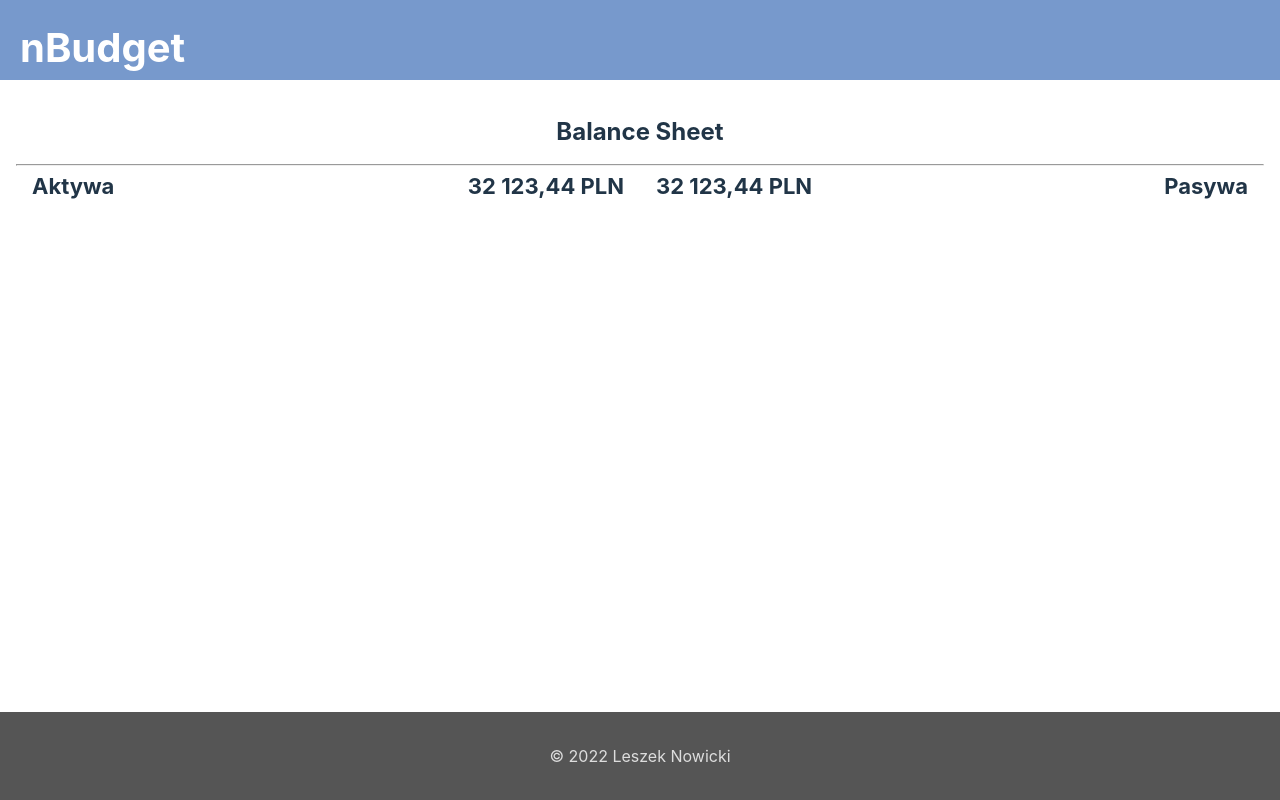
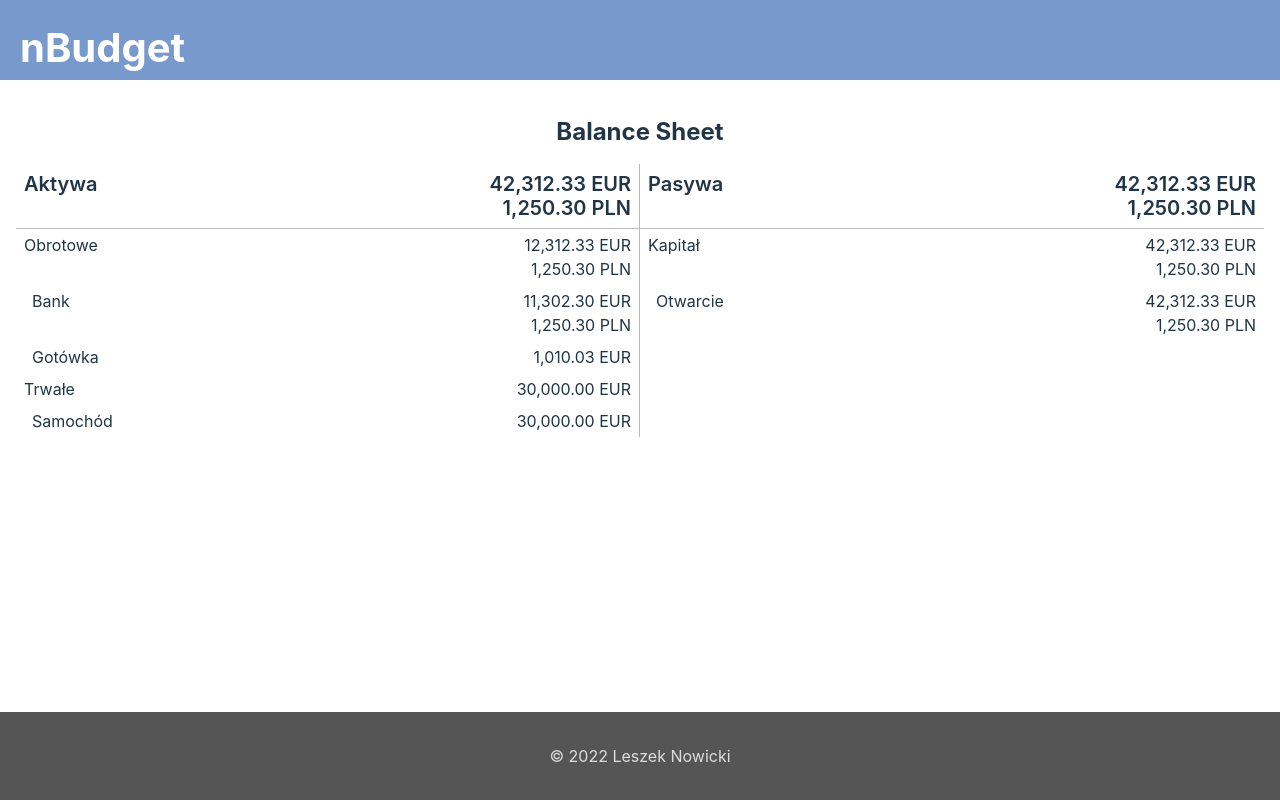
Before and after one commit to leszek888/leszek888.github.io, a Vue app: page / in a window 1280 px wide. Built offline with nearby package versions, Linux system fonts and the light colour scheme.

Commit message:
feat: add ReportTable, ReportTableRow

```diff
--- a/src/assets/data/reports.ts
+++ b/src/assets/data/reports.ts
@@ -2,16 +2,23 @@ export const BALANCE_SHEET = {
   assets: {
     label: 'Aktywa',
     values: [
-      { currency: 'EUR', value: 42312.33 }
+      { currency: 'EUR', value: 42312.33 },
+      { currency: 'PLN', value: 1250.3 }
     ],
     sub_accounts: [
       {
         label: 'Obrotowe',
-        values: [ { currency: 'EUR', value: 12312.33 } ],
+        values: [
+          { currency: 'EUR', value: 12312.33 },
+          { currency: 'PLN', value: 1250.3 }
+        ],
         sub_accounts: [
           {
             label: 'Bank',
-            values: [{ currency: 'EUR', value: 11302.30 } ]
+            values: [
+              { currency: 'EUR', value: 11302.30 },
+              { currency: 'PLN', value: 1250.3 }
+            ]
           },
           {
             label: 'Gotówka',
@@ -35,16 +42,23 @@ export const BALANCE_SHEET = {
   equity_and_liabilities: {
     label: 'Pasywa',
     values: [
-      { currency: 'EUR', value: 42312.33 }
+      { currency: 'EUR', value: 42312.33 },
+      { currency: 'PLN', value: 1250.3 }
     ],
     sub_accounts: [
       {
         label: 'Kapitał',
-        values: [{ currency: 'EUR', value: 42312.33  }],
+        values: [
+          { currency: 'EUR', value: 42312.33 },
+          { currency: 'PLN', value: 1250.3 }
+        ],
         sub_accounts: [
           {
             label: 'Otwarcie',
-            values: [{ currency: 'EUR', value: 42312.33 }]
+            values: [
+              { currency: 'EUR', value: 42312.33 },
+              { currency: 'PLN', value: 1250.3 }
+            ],
           }
         ]
       }
--- a/src/components/reports/BalanceSheet.vue
+++ b/src/components/reports/BalanceSheet.vue
@@ -1,24 +1,20 @@
 <template>
   <h2>Balance Sheet</h2>
-  <hr />
   <div :class="$style.tableContainer">
-    <div :class="$style.table">
-      <div :class="$style.leftHeader">
-        <span :class="$style.label">Aktywa</span>
-        <span :class="$style.amount">32 123,44 PLN</span>
-      </div>
-    </div>
-    <div :class="$style.table">
-      <div :class="$style.rightHeader">
-        <span :class="$style.amount">32 123,44 PLN</span>
-        <span :class="$style.label">Pasywa</span>
-      </div>
-    </div>
+    <ReportTable :table="data.assets" />
+    <ReportTable
+      reversed
+      :table="data.equity_and_liabilities"
+    />
   </div>
 </template>
 
 <script setup lang="ts">
+import { ref } from 'vue'
 import { BALANCE_SHEET } from '../../assets/data/reports'
+import ReportTable from './ReportTable.vue'
+
+const data = ref(BALANCE_SHEET)
 </script>
 
 <style lang="scss" module>
@@ -26,6 +22,10 @@ import { BALANCE_SHEET } from '../../assets/data/reports'
   display: grid;
   grid-template-columns: 1fr 1fr;
   width: 100%;
+
+  > :first-child {
+    border-right: solid 1px #bbb;
+  }
 
   .table {
     .leftHeader {
--- a/src/components/reports/ReportTable.vue
+++ b/src/components/reports/ReportTable.vue
@@ -1,5 +1,46 @@
 <template>
+  <div :class="$style.table">
+    <div :class="$style.header">
+      <div>{{ props.table.label }}</div>
+      <div :class="$style.values">
+        <div v-for="value in table.values">
+          {{ $filters.currency(value.value) }} {{ value.currency }}
+        </div>
+      </div>
+    </div>
+    <ReportTableRow
+      v-for="account in table.sub_accounts"
+      :account="account"
+    />
+  </div>
 </template>
 
 <script setup lang="ts">
+import ReportTableRow from './ReportTableRow.vue'
+import type { Account } from '../../types'
+
+const props = defineProps<{
+  table: Account
+}>()
 </script>
+
+<style lang="scss" module>
+.table {
+  display: flex;
+  flex-direction: column;
+
+  .header {
+    border-bottom: solid 1px #bbb;
+    display: flex;
+    flex-direction: row;
+    font-weight: 600;
+    justify-content: space-between;
+    font-size: 20px;
+    padding: 0.5rem;
+
+    .values {
+      text-align: right;
+    }
+  }
+}
+</style>
--- /dev/null
+++ b/src/components/reports/ReportTableRow.vue
@@ -0,0 +1,65 @@
+<template>
+  <div
+    :class="[
+      $style.row,
+      hasSubAccounts && $style.expandable
+    ]"
+    @click="handleClick"
+  >
+    <div>{{ account.label }}</div>
+    <div :class="$style.values">
+      <div v-for="value in account.values">
+        <div>{{ $filters.currency(value.value) }} {{ value.currency }}</div>
+      </div>
+    </div>
+  </div>
+  <div :class="$style.subaccounts" v-if="expanded">
+    <ReportTableRow
+      v-for="account in account.sub_accounts"
+      :account="account"
+    />
+  </div>
+</template>
+
+<script setup lang="ts">
+import { computed, ref } from 'vue'
+import type { Account } from '../../types'
+
+const props = defineProps<{
+  account: Account
+}>()
+
+const expanded = ref(true)
+const hasSubAccounts = computed(() =>
+  props.account.sub_accounts?.length
+)
+
+const handleClick = () => {
+  expanded.value = !expanded.value
+}
+</script>
+
+<style lang="scss" module>
+.row {
+  display: flex;
+  flex-direction: row;
+  justify-content: space-between;
+  padding: 0.25rem 0.5rem;
+
+  &:hover {
+    background-color: #f5f5f5;
+  }
+}
+
+.subaccounts {
+  padding-left: 0.5rem;
+}
+
+.expandable {
+  cursor: pointer;
+}
+
+.values {
+  text-align: right;
+}
+</style>
--- a/src/main.ts
+++ b/src/main.ts
@@ -2,4 +2,20 @@ import { createApp } from 'vue'
 import './style.css'
 import App from './App.vue'
 
-createApp(App).mount('#app')
+const app = createApp(App)
+
+app.config.globalProperties.$filters = {
+  currency: (value: number) => {
+    return value.toLocaleString(
+      undefined,
+      { minimumFractionDigits: 2 }
+    )
+  }
+}
+
+declare module '@vue/runtime-core' {
+  interface ComponentCustomProperties {
+    $filters: Record<string, (value: string | number) => string>
+  }
+}
+app.mount('#app')
--- /dev/null
+++ b/src/types/index.ts
@@ -0,0 +1,14 @@
+export interface AccountValue {
+  currency: string;
+  value: number;
+}
+
+export interface Account {
+  label: string;
+  values: Array<AccountValue>;
+  sub_accounts?: Array<Account>;
+}
+
+export interface ReportTable {
+  [key: string]: Account
+}
```
